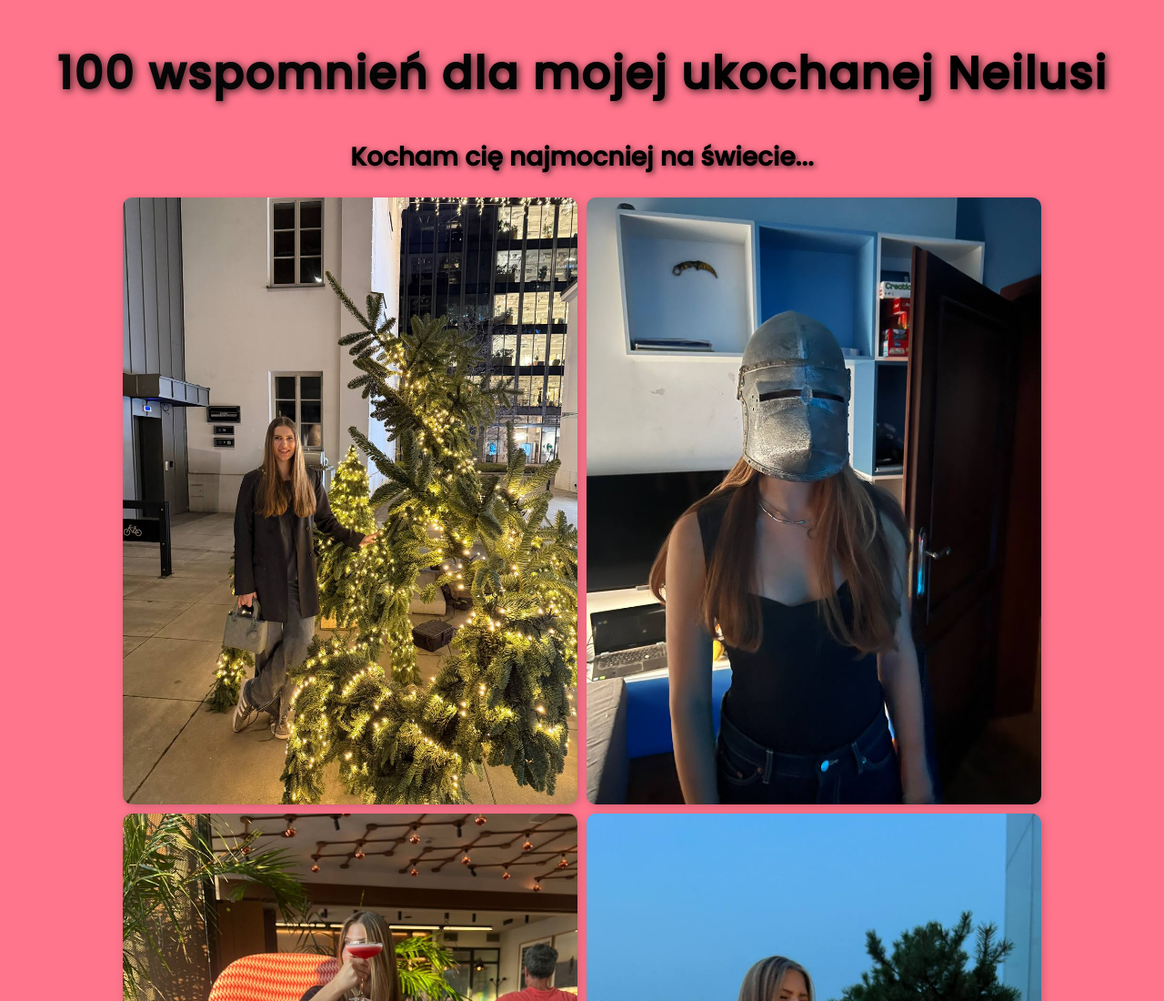
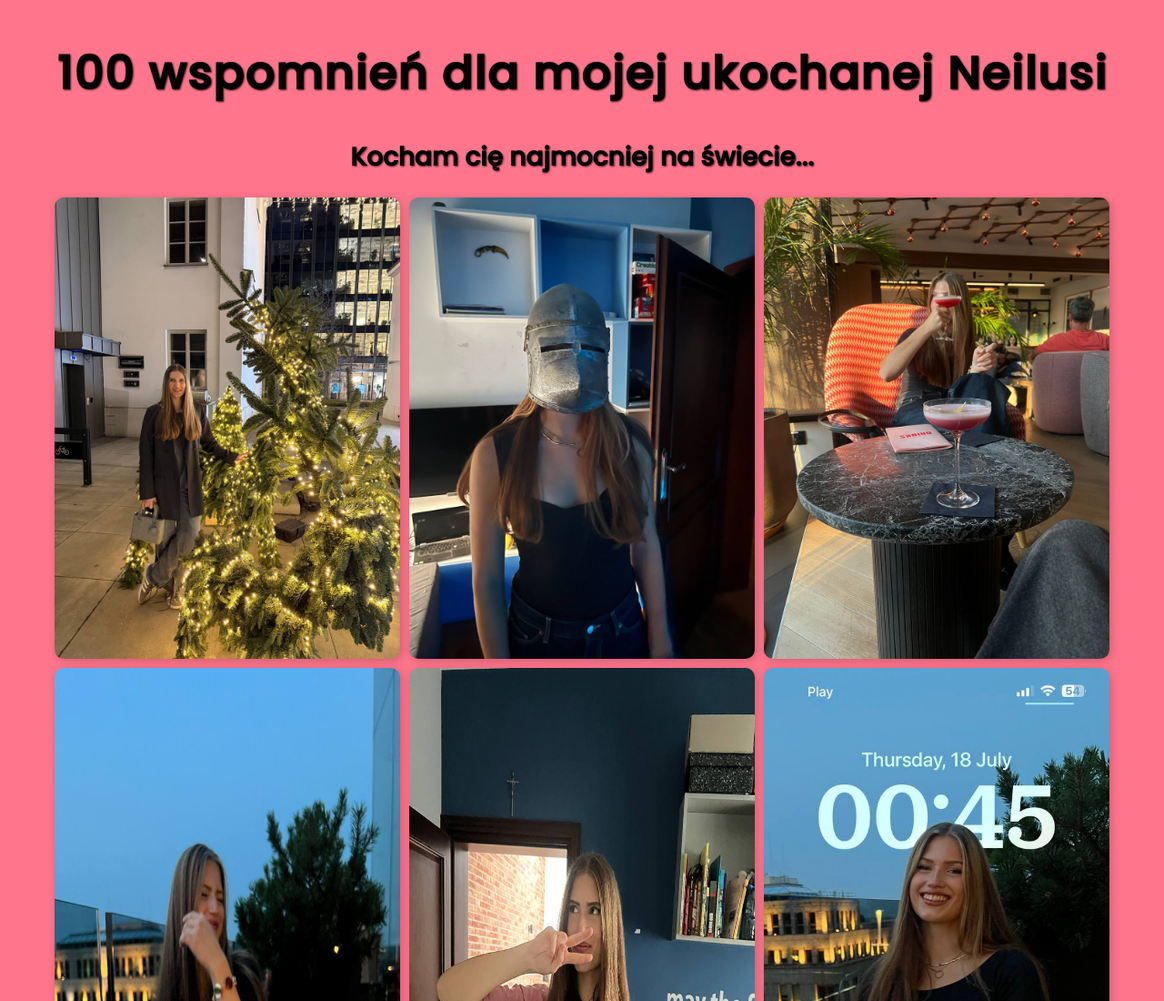
Before and after one commit to grafflucas/iloveneila.github.io, a plain HTML site: page index.html in a window 1280 px wide. Shown: the top 1100 px of the page at 91% size. Drawn offline with Linux system fonts and the light colour scheme.

Commit message:
Update index.html

```diff
--- a/index.html
+++ b/index.html
@@ -18,7 +18,7 @@
             background: linear-gradient(to right, #111111, #000000); /* Soft golden beige */
             -webkit-background-clip: text;
             -webkit-text-fill-color: transparent;
-            text-shadow: 2px 2px 8px rgba(0, 0, 0, 0.8); /* Soft glow */
+            text-shadow: 1px 1px 2px rgba(0, 0, 0, 0.8); /* Soft glow */
             letter-spacing: 1.5px;
             padding: 10px;
         }
@@ -26,7 +26,7 @@
             font-family: 'Poppins', sans-serif;
             font-size: 28px;
             color: rgb(0, 0, 0);
-            text-shadow: 2px 2px 6px rgba(0, 0, 0, 0.7);
+            text-shadow: 1px 1px 2px rgba(0, 0, 0, 0.7);
             margin-top: -10px;
         }
         .gallery {
@@ -37,7 +37,7 @@
             margin-top: 20px;
         }
         .gallery img {
-            width: 500px;
+            width: 380px;
             height: auto;
             border-radius: 10px;
             box-shadow: 2px 2px 10px rgba(0, 0, 0, 0.2);
```
